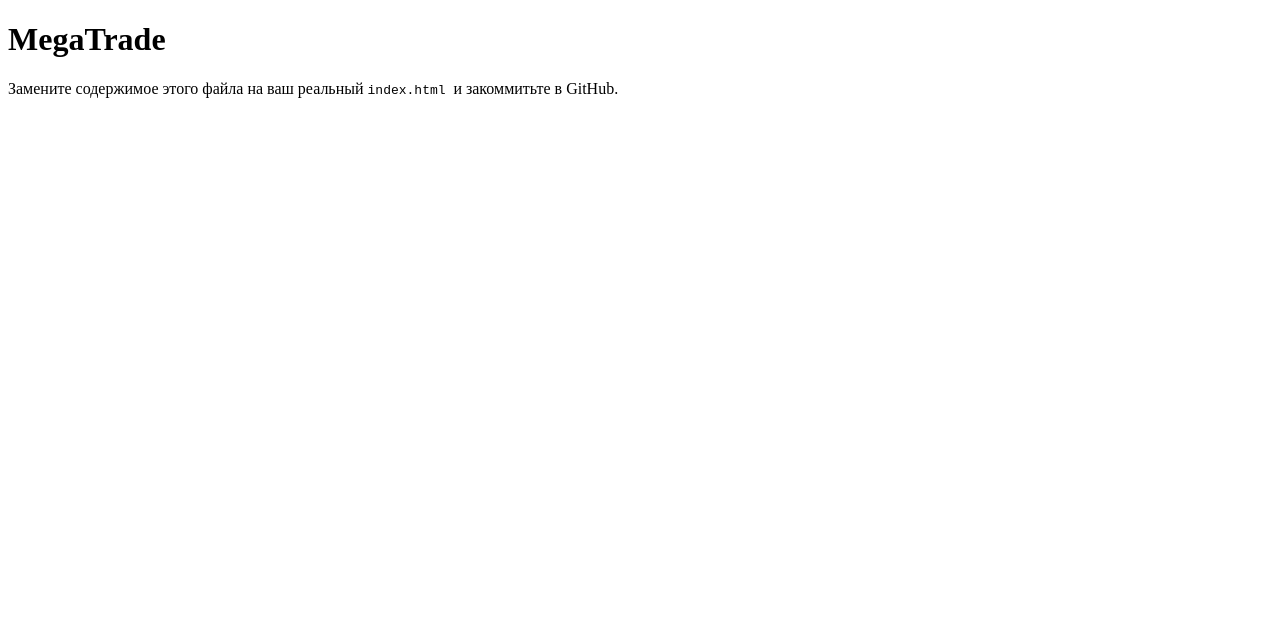
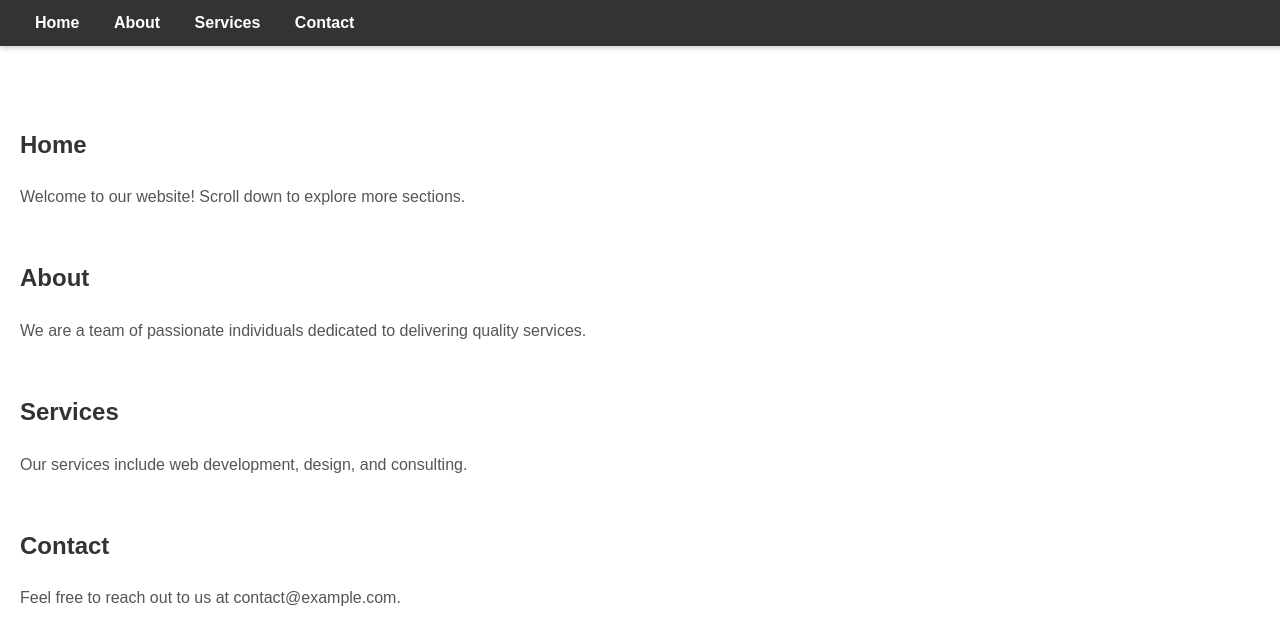
Before and after one commit to TOP998/megatrade, a plain HTML site: page index.html in a window 1280 px wide. Drawn offline with Linux system fonts and the light colour scheme.

Commit message:
Update index.html

```diff
--- a/index.html
+++ b/index.html
@@ -1,22 +1,87 @@
-<!DOCTYPE html>
-<html lang="ru">
- <head>
-  <meta charset="utf-8"/>
-  <meta content="width=device-width, initial-scale=1" name="viewport"/>
-  <title>
-   MegaTrade
-  </title>
- </head>
- <body>
-  <h1>
-   MegaTrade
-  </h1>
-  <p>
-   &Zcy;&acy;&mcy;&iecy;&ncy;&icy;&tcy;&iecy; &scy;&ocy;&dcy;&iecy;&rcy;&zhcy;&icy;&mcy;&ocy;&iecy; &ecy;&tcy;&ocy;&gcy;&ocy; &fcy;&acy;&jcy;&lcy;&acy; &ncy;&acy; &vcy;&acy;&shcy; &rcy;&iecy;&acy;&lcy;&softcy;&ncy;&ycy;&jcy;
-   <code>
-    index.html
-   </code>
-   &icy; &zcy;&acy;&kcy;&ocy;&mcy;&mcy;&icy;&tcy;&softcy;&tcy;&iecy; &vcy; GitHub.
-  </p>
- </body>
+Here’s an example of a simple and visually appealing index_fixed_pretty.html file that demonstrates the use of fixed positioning for a navigation bar:
+Html<!DOCTYPE html>
+<html lang="en">
+<head>
+  <meta charset="UTF-8">
+  <meta name="viewport" content="width=device-width, initial-scale=1.0">
+  <title>Fixed Navigation Example</title>
+  <style>
+    /* General Reset */
+    body {
+      margin: 0;
+      font-family: Arial, sans-serif;
+      line-height: 1.6;
+    }
+
+    /* Fixed Navigation Bar */
+    .navbar {
+      position: fixed;
+      top: 0;
+      left: 0;
+      width: 100%;
+      background-color: #333;
+      color: white;
+      padding: 10px 20px;
+      box-shadow: 0 2px 5px rgba(0, 0, 0, 0.2);
+      z-index: 1000;
+    }
+
+    .navbar a {
+      color: white;
+      text-decoration: none;
+      margin: 0 15px;
+      font-weight: bold;
+    }
+
+    .navbar a:hover {
+      text-decoration: underline;
+    }
+
+    /* Content Section */
+    .content {
+      padding: 80px 20px; /* Add padding to avoid overlap with navbar */
+    }
+
+    .section {
+      margin-bottom: 50px;
+    }
+
+    .section h2 {
+      color: #333;
+    }
+
+    .section p {
+      color: #555;
+    }
+  </style>
+</head>
+<body>
+  <!-- Fixed Navigation Bar -->
+  <div class="navbar">
+    <a href="#section1">Home</a>
+    <a href="#section2">About</a>
+    <a href="#section3">Services</a>
+    <a href="#section4">Contact</a>
+  </div>
+
+  <!-- Content -->
+  <div class="content">
+    <div id="section1" class="section">
+      <h2>Home</h2>
+      <p>Welcome to our website! Scroll down to explore more sections.</p>
+    </div>
+    <div id="section2" class="section">
+      <h2>About</h2>
+      <p>We are a team of passionate individuals dedicated to delivering quality services.</p>
+    </div>
+    <div id="section3" class="section">
+      <h2>Services</h2>
+      <p>Our services include web development, design, and consulting.</p>
+    </div>
+    <div id="section4" class="section">
+      <h2>Contact</h2>
+      <p>Feel free to reach out to us at contact@example.com.</p>
+    </div>
+  </div>
+</body>
 </html>
```
